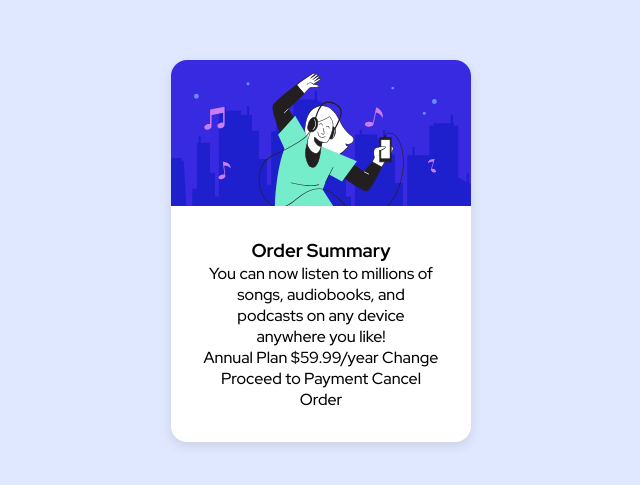
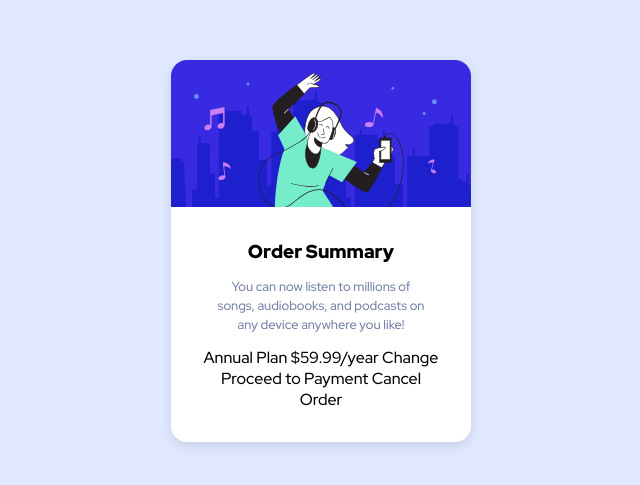
Before and after one commit to nlern/order-summary-component-main, a plain HTML site: page index.html in a window 1280 px wide. Shown: the part 149-634 px from the top of the page, without its empty margins (319-959 px from the left). Drawn offline with Linux system fonts and the light colour scheme.

Commit message:
feat: done description section style

```diff
--- a/index.html
+++ b/index.html
@@ -45,6 +45,8 @@
         --neutral-2: var(--dark-blue);
         --font-size-body: 16px;
         --font-weight-body: 500;
+        --font-weight-subheading: 700;
+        --font-weight-heading: 900;
         --border-radius: 1em;
       }
       * {
@@ -69,21 +71,30 @@
         justify-content: center;
         align-items: center;
       }
+      h1 {
+        font-weight: var(--font-weight-heading);
+      }
       .card {
         width: 300px;
         text-align: center;
         box-shadow: rgba(0, 0, 0, 0.1) 0px 4px 12px;
         border-radius: var(--border-radius);
       }
-      .card .poster img {
-        border-top-left-radius: var(--border-radius);
-        border-top-right-radius: var(--border-radius);
+      .card .poster, .card .poster img {
+        border-top-left-radius: inherit;
+        border-top-right-radius: inherit;
       }
       .card .content {
         padding: 2em;
         background: #fff;
-        border-bottom-left-radius: var(--border-radius);
-        border-bottom-right-radius: var(--border-radius);
+        border-bottom-left-radius: inherit;
+        border-bottom-right-radius: inherit;
+      }
+      .card .content .description {
+        padding: 1em;
+        font-size: 0.8em;
+        line-height: 1.5em;
+        color: var(--neutral-1);
       }
     </style>
   </head>
@@ -97,9 +108,9 @@
           />
         </figure>
         <section class="content">
-          <h1>Order Summary</h1>
+          <h1 class="header">Order Summary</h1>
 
-          <p>
+          <p class="description">
             You can now listen to millions of songs, audiobooks, and podcasts on
             any device anywhere you like!
           </p>
```
